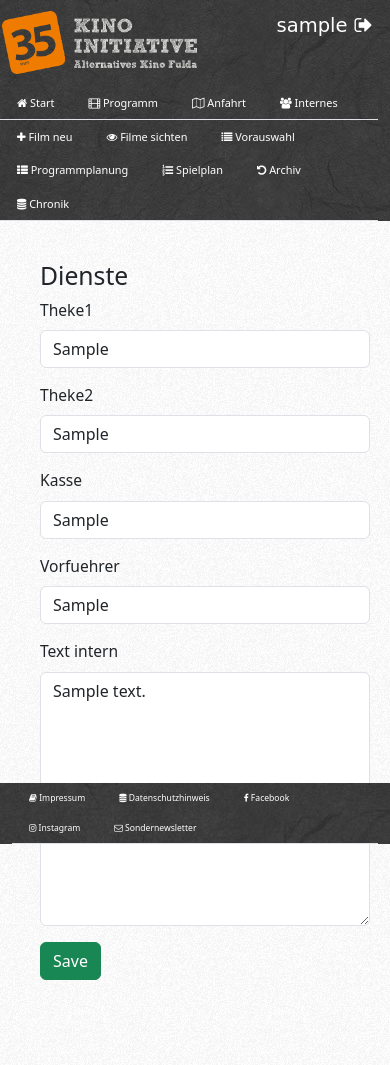
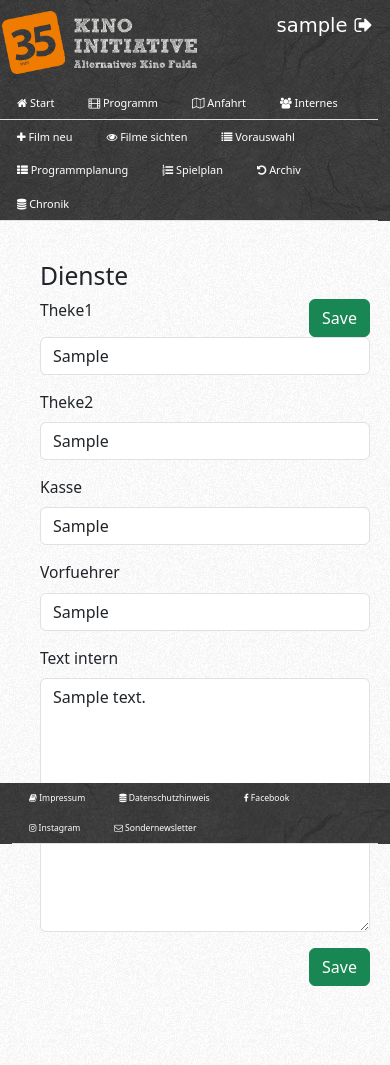
Before and after one commit to chengler/kinowebsite, a Django app: page /film/event/1/dienste/bearbeiten/ in a window 390 px wide. Run offline with Django 3.2, Linux system fonts and the light colour scheme; a user stored in the database is signed in; tables that the repository leaves empty hold one stand-in row (values such as "Sample post"); parts of the project's set-up code (start-up, migrations or seed data) failed here and were passed over; some libraries are stand-ins or nearby versions.

Commit message:
button save bei IPhone nicht sichtbar

```diff
--- a/filme/templates/filme/filmevent_dienste.html
+++ b/filme/templates/filme/filmevent_dienste.html
@@ -4,12 +4,12 @@
     <h2>Dienste</h2>
     <form method="POST" class="dienste-form" enctype="multipart/form-data" >
         {% csrf_token %}
-
+        <button type="submit" class="float-end save btn btn-success">Save</button>
         {{ form.theke1|as_crispy_field }}
         {{ form.theke2|as_crispy_field }}
         {{ form.kasse|as_crispy_field }}
         {{ form.vorfuehrer|as_crispy_field }}
         {{ form.text_intern|as_crispy_field }}
-        <button type="submit" class="save btn btn-success">Save</button>
+        <button type="submit" class="float-end save btn btn-success">Save</button>
     </form>
 {% endblock %}
```
Also changed, not shown: filme/templates/filme/flyer_snippet.html (line endings or trailing spaces).
